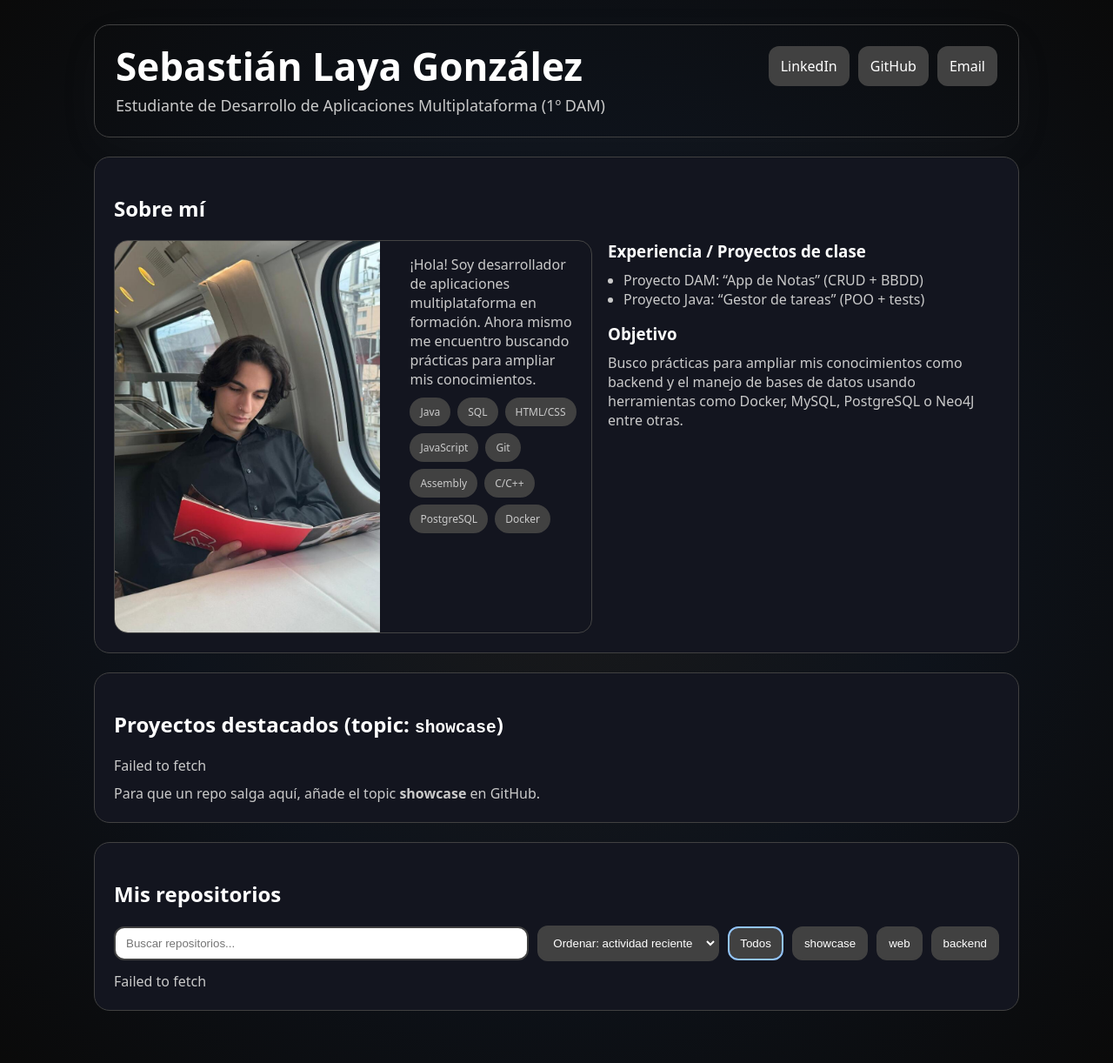
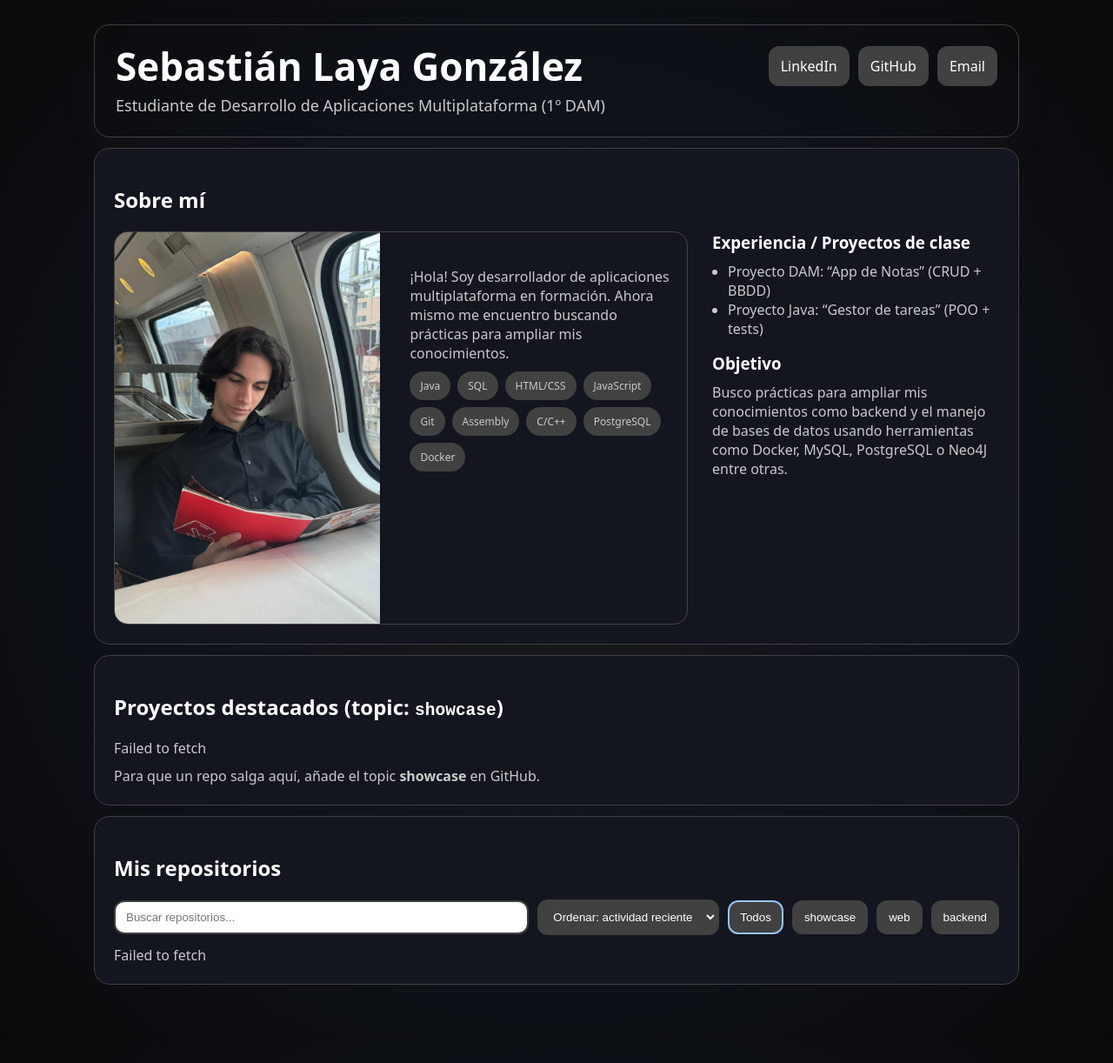
Before and after one commit to slayaglez/slayaglez.github.io, a Jekyll site: the page built from index.html, in a window 1280 px wide. Shown: the whole page at 87% size. Built offline with Jekyll 4.4.1, drawn with Linux system fonts in a browser that asks for light colours; some web fonts are replaced; after the commit the page ends 1192 px from its top, so only the background shows below that.

Commit message:
styles v1.0.2

```diff
--- a/assets/css/styles.css
+++ b/assets/css/styles.css
@@ -57,7 +57,7 @@ body {
 }
 
 .section {
-  margin-top: 22px;
+  margin-top: 12px;
   padding: 22px;
   border: 1px solid var(--line);
   border-radius: var(--radius);
@@ -66,8 +66,14 @@ body {
 
 .grid2 {
   display: grid;
-  grid-template-columns: 1.1fr .9fr;
-  gap: 18px
+  grid-template-columns: 2fr 1fr;
+  gap: 28px
+}
+
+.experience {
+  padding-left: 2vw;
+  padding-right: 2vw;
+  padding-top: 1vw;
 }
 
 @media (max-width: 900px) {
@@ -96,7 +102,8 @@ body {
 }
 
 .profile .bio {
-  padding: 16px
+  padding: 16px;
+  padding-top: 40px;
 }
 
 .pillrow {
```
Also changed, not shown: 1 other file.
